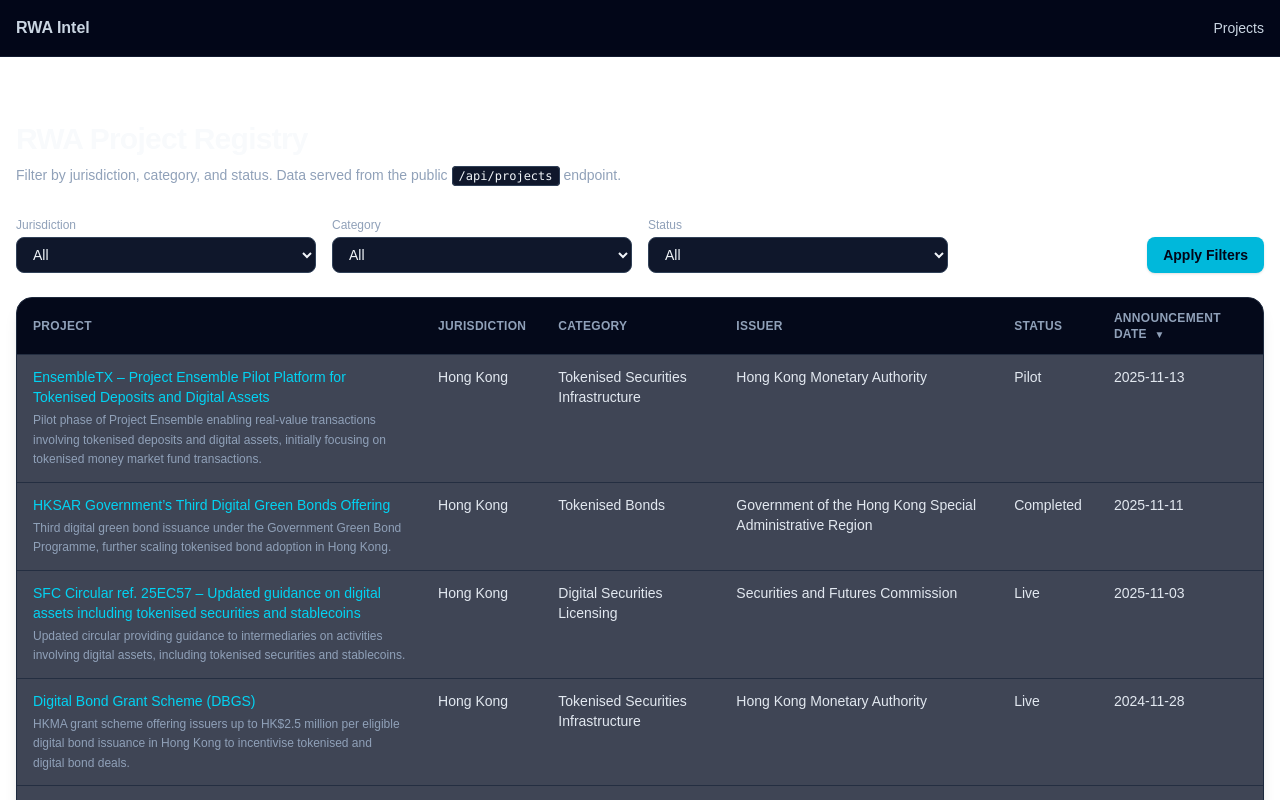
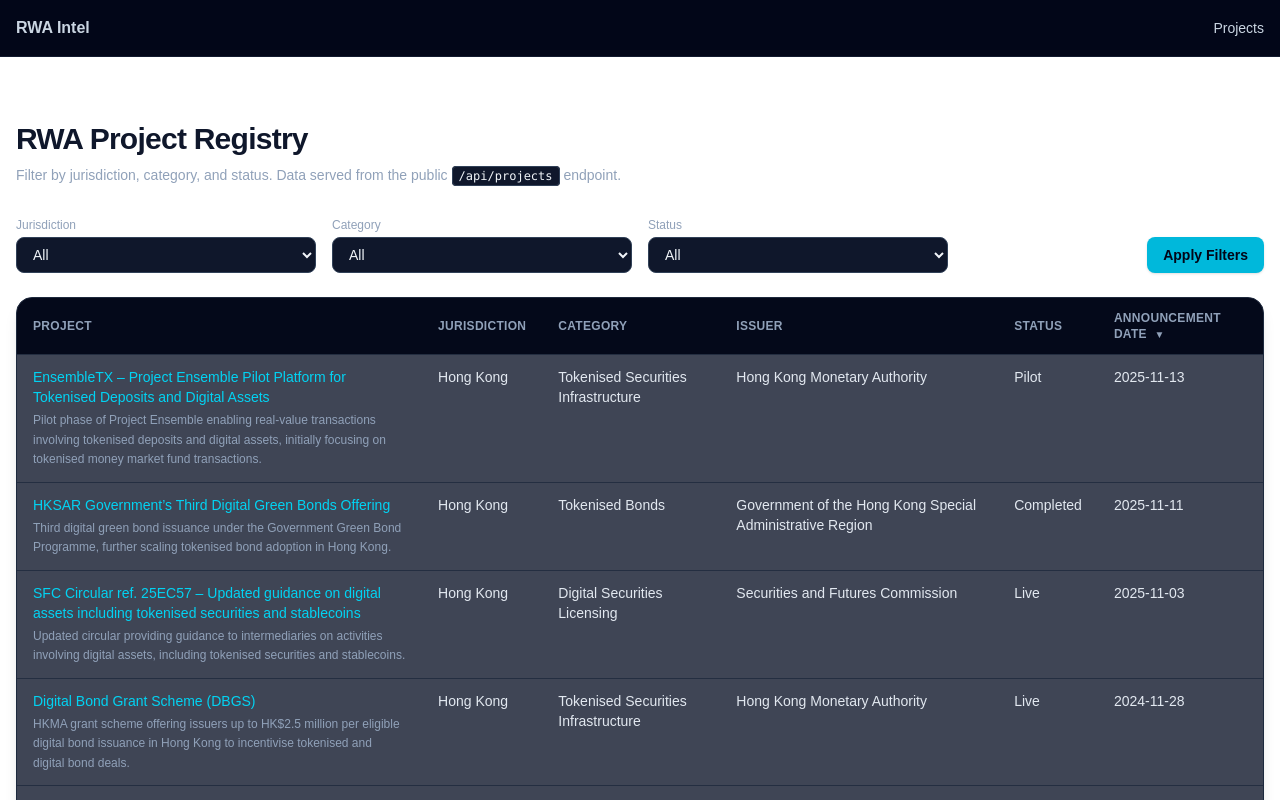
Before and after one commit to KenHuang21/rwa-intel-landing, a Next.js app: page /projects in a window 1280 px wide. Shown: the top 800 px of the page. Built offline with nearby package versions, Linux system fonts and the light colour scheme.

Commit message:
Fix heading colour on projects page

```diff
--- a/app/projects/page.tsx
+++ b/app/projects/page.tsx
@@ -90,9 +90,9 @@
     <div className="mx-auto max-w-7xl px-4 py-16">
       {/* Title + subtitle */}
       <div className="mb-8">
-        <h1 className="text-3xl font-semibold tracking-tight text-slate-50">
-          RWA Project Registry
-        </h1>
+        <h1 className="text-3xl font-semibold tracking-tight text-slate-900">
+  RWA Project Registry
+</h1>
         <p className="mt-2 text-sm text-slate-400">
           Filter by jurisdiction, category, and status. Data served from the
           public
```
